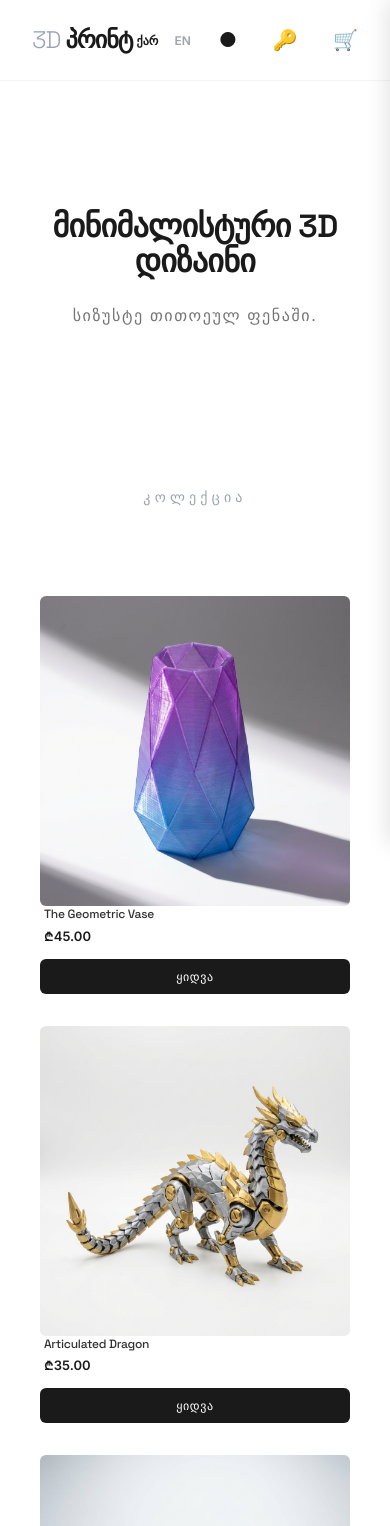
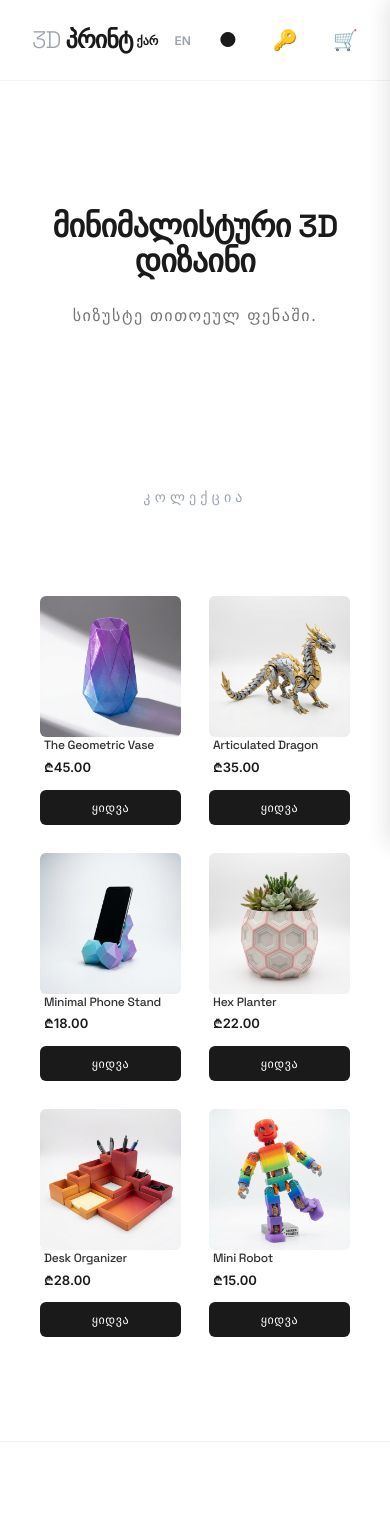
Before and after one commit to Shaktheone/3dprintshop, a Next.js app: page / in a window 390 px wide. Shown: the top 1526 px of the page. Built offline with nearby package versions, Linux system fonts and the light colour scheme.

Commit message:
Optimize mobile layout for 2 columns and link logo to home

```diff
--- a/src/app/components/Header.tsx
+++ b/src/app/components/Header.tsx
@@ -19,11 +19,11 @@ export default function Header() {
     <header className={styles.header}>
       <div className={styles.container}>
         <div className={styles.mainHeader}>
-          <div className={styles.logo}>
+          <Link href="/" className={styles.logo}>
             <h1 className={styles.logoText}>
               <span className={styles.minimal}>3D</span> {language === 'ka' ? 'პრინტ' : 'Print'}
             </h1>
-          </div>
+          </Link>
 
           <nav className={`${styles.nav} ${isMenuOpen ? styles.navOpen : ''}`}>
             <a href="/#shop" className={styles.navLink} onClick={() => setIsMenuOpen(false)}>{t('nav.shop')}</a>
--- a/src/app/page.module.css
+++ b/src/app/page.module.css
@@ -119,8 +119,8 @@
   }
 
   .productsGrid {
-    grid-template-columns: repeat(auto-fill, minmax(160px, 1fr));
-    gap: 1rem;
+    grid-template-columns: repeat(2, 1fr);
+    gap: 0.75rem;
   }
 
   .contactText {
```
